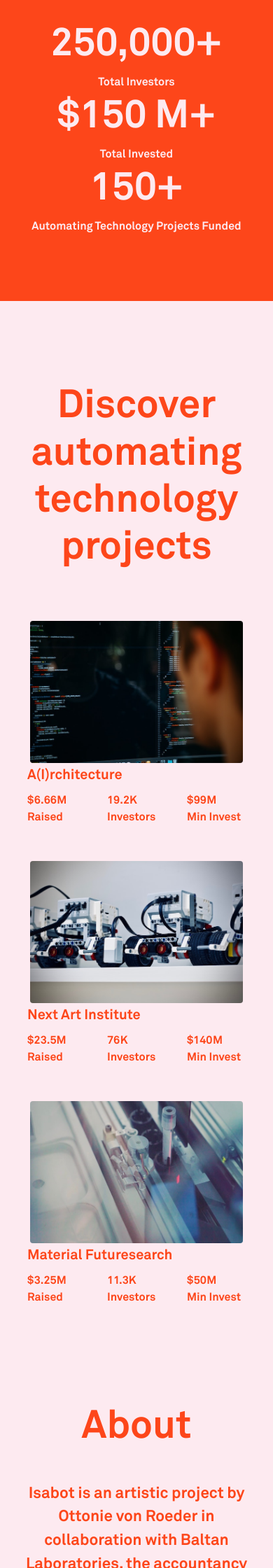
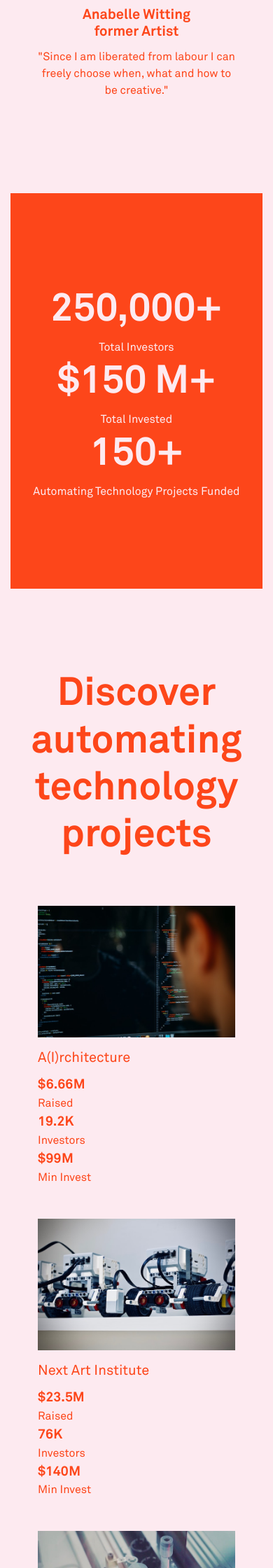
Before and after one commit to ottonieroeder/chatbot1, a Django app: page / in a window 390 px wide. Shown: the part 3280-5520 px from the top of the page at 70% size. Run offline with Django 3.2, Linux system fonts and the light colour scheme; some libraries are stand-ins or nearby versions.

Commit message:
Update layout

```diff
--- a/chatbot/static/css/custom.css
+++ b/chatbot/static/css/custom.css
@@ -14,7 +14,7 @@
 
 @font-face {
     font-family: 'Akkurat Regular';
-    src: local('Akkurat Regular'), url('../fonts/akkurat-bold.ttf') format('truetype');
+    src: local('Akkurat Regular'), url('../fonts/akkurat-regular.ttf') format('truetype');
 }
 
 html, body {
@@ -31,39 +31,77 @@ a:hover {
     color: var(--color-link-hover);
 }
 
-#isabot, #testimonials, #stats, #projects, #about {
-    margin-top: 7rem;
+#isabot {
+    margin-top: 11rem;
 }
+
+#testimonials, #stats, #projects, #about {
+    margin-top: 15rem;
+}
+
+#about {
+    margin-bottom: 20rem;
+}
+
+#main h1, h2, .numbers {
+    font-family: 'Akkurat Bold', sans-serif;
+}
+
+#main h1 {
+    font-size: 3.8rem;
+    margin-bottom: 2rem;
+}
+
+#main h2 {
+    font-size: 2.4rem;
+    margin-bottom: 2rem;
+}
+
 .isa-main-container {
     margin-top: 2rem;
     margin-bottom: 2rem;
-    padding: 0;
 }
 
 .button-container {
     padding: 3rem;
 }
 
-.btn-primary {
+.btn-primary, .btn-primary:visited, .btn-primary:active {
+    border-radius: 0.5rem;
     background-color: var(--color-red);
+    background-image: linear-gradient(180deg, var(--color-red), #e63f17);
     color: var(--color-pink);
-    border-color: var(--color-red);
+    border-color: #f44319;
+    font-family: 'Akkurat Bold', sans-serif;
 }
 
 .btn-outline-primary {
+    border-radius: 0.5rem;
     background-color: #fef6f9;
     border-color: var(--color-red);
     color: var(--color-red);
+    font-family: 'Akkurat Bold', sans-serif;
+    outline: 0 !important;
 }
+
 .btn-primary:hover {
+    background-image: linear-gradient(180deg, var(--color-link-hover), #e63f17);
     background-color: var(--color-link-hover);
+    color: #fef6f9;
     border-color: var(--color-link-hover);
+    outline: 0 !important;
 }
 
 .btn-outline-primary:hover {
     background-color: var(--color-red);
     border-color: var(--color-red);
     color: var(--color-pink);
+}
+
+.btn:focus, .btn.focus, .btn:visited, .btn.visited, .btn:active, .btn.active, .btn-primary:focus, input {
+    outline: none !important;
+    box-shadow: none !important;
+    border-color: var(--color-red);
 }
 
 #session-btn {
@@ -124,14 +169,9 @@ a:hover {
     border-bottom: none;
 }
 
-.modal-body, .card-body {
+#isa-video .modal-body, .card-body {
     padding: 0;
     overflow: hidden;
-}
-
-.modal-content {
-    border-radius: .5rem;
-    border: 1px solid rgba(0, 0, 0, 0.1);
 }
 
 .dot {
@@ -191,12 +240,24 @@ video {
     display: inline;
 }
 
+/* main */
+
 .main {
     margin-top: 4rem;
     margin-bottom: 4rem;
 }
 .sub-heading {
     font-size: 140%;
+}
+
+/* testimonials */
+
+.testimonial-card .card-body {
+    padding-top: 1rem;
+}
+
+.testimonial-card .people-names {
+    font-family: 'Akkurat Bold', sans-serif;
 }
 
 .testimonial-card {
@@ -210,14 +271,16 @@ video {
     border: none;
 }
 
-.project-img {
-    border-radius: .5rem;
+/* stats */
+
+.stats .card-title {
+    font-family: 'Akkurat Bold', sans-serif;
 }
 
 .stats {
     background-color: var(--color-red);
-    padding-top: 3rem;
-    padding-bottom: 3rem;
+    padding-top: 5rem;
+    padding-bottom: 5rem;
 }
 
 .stats-card {
@@ -226,6 +289,18 @@ video {
     border: none;
 }
 
+.numbers {
+    font-size: larger;
+}
+
+/* project */
+
+.project-img {
+    padding: 0;
+    border-radius: 0;
+}
+
+/* Chat window */
 .isabot {
     border: 1px solid rgba(0, 0, 0, 0.1);
     border-radius: .5rem;
@@ -325,3 +422,18 @@ input, .form-control {
     left: -15px;
     bottom: 2px;
 }
+
+@media (max-width: 768px) {
+    #testimonials, #stats, #projects, #about {
+        margin-top: 7rem;
+    }
+    #about {
+        margin-bottom: 7rem;
+    }
+}
+
+@media (min-width: 768px) {
+    .isa-main-container {
+        padding:0;
+    }
+}
--- a/chatbot/static/js/chatbot.js
+++ b/chatbot/static/js/chatbot.js
@@ -4,7 +4,7 @@ let conversationState = {
     questionId: 0
 }
 
-const videoURL = "https://www.ottonieroeder.de/wp-content/uploads/2020/10/isabot-Kopie.mp4"
+const videoURL = "https://www.ottonieroeder.de/wp-content/uploads/2020/10/isabot.neu_.mp4"
 
 const setConversationState = (conversationId, botSessionId, questionId) => {
     conversationState.conversationId = conversationId;
@@ -17,7 +17,7 @@ const addUserInputToLog = (inputValue) => {
     const containerRow = document.createElement("div")
     const containerCol = document.createElement("div")
     const tag = document.createElement("p");
-    const text = document.createTextNode("You: " + inputValue);
+    const text = document.createTextNode(inputValue);
     containerRow.classList.add("row");
     containerRow.classList.add("no-gutters");
     containerRow.classList.add("justify-content-end");
@@ -34,7 +34,7 @@ const addBotAnswerToLog = (botResponse) => {
     const tag = document.createElement("p");
     const containerRow = document.createElement("div");
     const containerCol = document.createElement("div");
-    const text = document.createTextNode("ISABOT: " + botResponse);
+    const text = document.createTextNode(botResponse);
     containerRow.classList.add("row");
     containerCol.classList.add("col-7");
     tag.classList.add("bubble-left");
@@ -70,6 +70,7 @@ const scrollToChat = async ()  => {
 const hideVideoModal = ()  => {
     const target = document.querySelector("#isa-video-modal");
     const targetFixedVideo = document.querySelector("#isa-video-fixed");
+    target.classList.remove("show-video");
     target.classList.add("hide-video");
     targetFixedVideo.classList.add("show-video");
 }
@@ -79,20 +80,31 @@ const hideFixedVideo = ()  => {
     target.classList.remove("show-video");
 }
 
+const showVideoModal = () => {
+    const target = document.querySelector("#isa-video-modal");
+    const targetFixedVideo = document.querySelector("#isa-video-fixed");
+    targetFixedVideo.classList.remove("show-video");
+    targetFixedVideo.classList.add("hide-video");
+    target.classList.add("show-video");
+}
+
 const addClickEventListenerToSessionButton = () => {
-    console.log("added listener")
     document.querySelector("#session-btn").addEventListener("click", scrollToChat);
     document.querySelector("#session-btn-mobile").addEventListener("click", scrollToChat);
 }
 
 const addClickEventListenerToVideoContainer = () => {
-    document.querySelector("#red-dot").addEventListener("click", hideVideoModal);
+    document.querySelector("#yellow-dot").addEventListener("click", hideVideoModal);
     document.querySelector("#red-dot-fixed").addEventListener("click", hideFixedVideo);
+    document.querySelector("#green-dot-fixed").addEventListener("click", showVideoModal);
 }
 
 async function sendUserInput(event) {
     event.preventDefault();
     const inputValue = document.querySelector("#user-input").value;
+    if (inputValue === "") {
+        return;
+    }
     emptyInputField();
     addUserInputToLog(inputValue);
     scrollToBottom();
--- a/chatbot/templates/chatbot/app.html
+++ b/chatbot/templates/chatbot/app.html
@@ -80,7 +83,7 @@
                     <div class="card testimonial-card">
                         <img class="card-img-top img-thumbnail rounded-circle testimonial-img" src="{% static 'img/testimonial-0.jpeg' %}" alt="Image testimonial">
                         <div class="card-body">
-                            <h5 class="card-title text-center">Adrien Yost,<br />former Graphic Designer</h5>
+                            <h5 class="card-title text-center"><span class="people-names">Adrien Yost<br />former Designer</span></h5>
                             <p class="card-text text-center">"Isabot helped me to invest into companies automating my former job, now I am a free person!"</p>
                         </div>
                     </div>
@@ -89,7 +92,7 @@
                     <div class="card testimonial-card">
                         <img class="card-img-top img-thumbnail rounded-circle testimonial-img" src="{% static 'img/testimonial-2.jpeg' %}" alt="Image testimonial">
                         <div class="card-body">
-                            <h5 class="card-title text-center">Leanna Yundt,<br />former Architect</h5>
+                            <h5 class="card-title text-center"><span class="people-names">Leanna Yundt<br />former Architect</span></h5>
                             <p class="card-text text-center">"After investing with the help of Isabot I have enough assets to live on and don’t have to work for an income anymore."</p>
                         </div>
                     </div>
@@ -98,7 +101,7 @@
                     <div class="card testimonial-card">
                         <img class="card-img-top img-thumbnail rounded-circle testimonial-img" src="{% static 'img/testimonial-1.jpeg' %}" alt="Image testimonial">
                         <div class="card-body">
-                            <h5 class="card-title text-center">Anabelle Witting,<br />former Artist</h5>
+                            <h5 class="card-title text-center"><span class="people-names">Anabelle Witting<br />former Artist</span></h5>
                             <p class="card-text text-center">"Since I am liberated from labour I can freely choose when, what and how to be creative."</p>
                         </div>
                     </div>
@@ -106,7 +109,7 @@
             </div>
         </section>
         <section id="stats" class="stats">
-            <div class="container mb-5">
+            <div class="container mt-5 mb-5">
                 <div class="row justify-content-center">
                     <div class="col-md-4">
                         <div class="card stats-card">
@@ -144,14 +147,14 @@
                         <div class="card-body">
                             <h5 class="card-title">A(I)rchitecture</h5>
                             <div class="row">
-                                <div class="col">
-                                    $6.66M<br>Raised
+                                <div class="col-lg-4">
+                                    <span class="numbers">$6.66M</span><br>Raised
                                 </div>
-                                <div class="col">
-                                    19.2K<br>Investors
+                                <div class="col-lg-4">
+                                    <span class="numbers">19.2K</span><br>Investors
                                 </div>
-                                <div class="col">
-                                    $99M<br>Min Invest
+                                <div class="col-lg-4">
+                                    <span class="numbers">$99M</span><br>Min Invest
                                 </div>
                             </div>
                         </div>
@@ -163,14 +166,14 @@
                         <div class="card-body">
                             <h5 class="card-title">Next Art Institute</h5>
                             <div class="row">
-                                <div class="col">
-                                    $23.5M<br>Raised
+                                <div class="col-lg-4">
+                                    <span class="numbers">$23.5M</span><br>Raised
                                 </div>
-                                <div class="col">
-                                    76K<br>Investors
+                                <div class="col-lg-4">
+                                    <span class="numbers">76K</span><br>Investors
                                 </div>
-                                <div class="col">
-                                    $140M<br>Min Invest
+                                <div class="col-lg-4">
+                                   <span class="numbers">$140M</span><br>Min Invest
                                 </div>
                             </div>
                         </div>
@@ -182,14 +185,14 @@
                         <div class="card-body">
                             <h5 class="card-title">Material Futuresearch</h5>
                             <div class="row">
-                                <div class="col">
-                                    $3.25M<br>Raised
+                                <div class="col-lg-4">
+                                    <span class="numbers">$3.25M</span><br>Raised
                                 </div>
-                                <div class="col">
-                                    11.3K<br>Investors
+                                <div class="col-lg-4">
+                                    <span class="numbers">11.3K</span><br>Investors
                                 </div>
-                                <div class="col">
-                                    $50M<br>Min Invest
+                                <div class="col-lg-4">
+                                    <span class="numbers">$50M</span><br>Min Invest
                                 </div>
                             </div>
                         </div>
```
Also changed, not shown: other parts of chatbot/static/css/custom.css (+70 -32 lines), other parts of chatbot/templates/chatbot/app.html (+13 -13 lines). Lines whose indentation alone changed are shown as unchanged.
